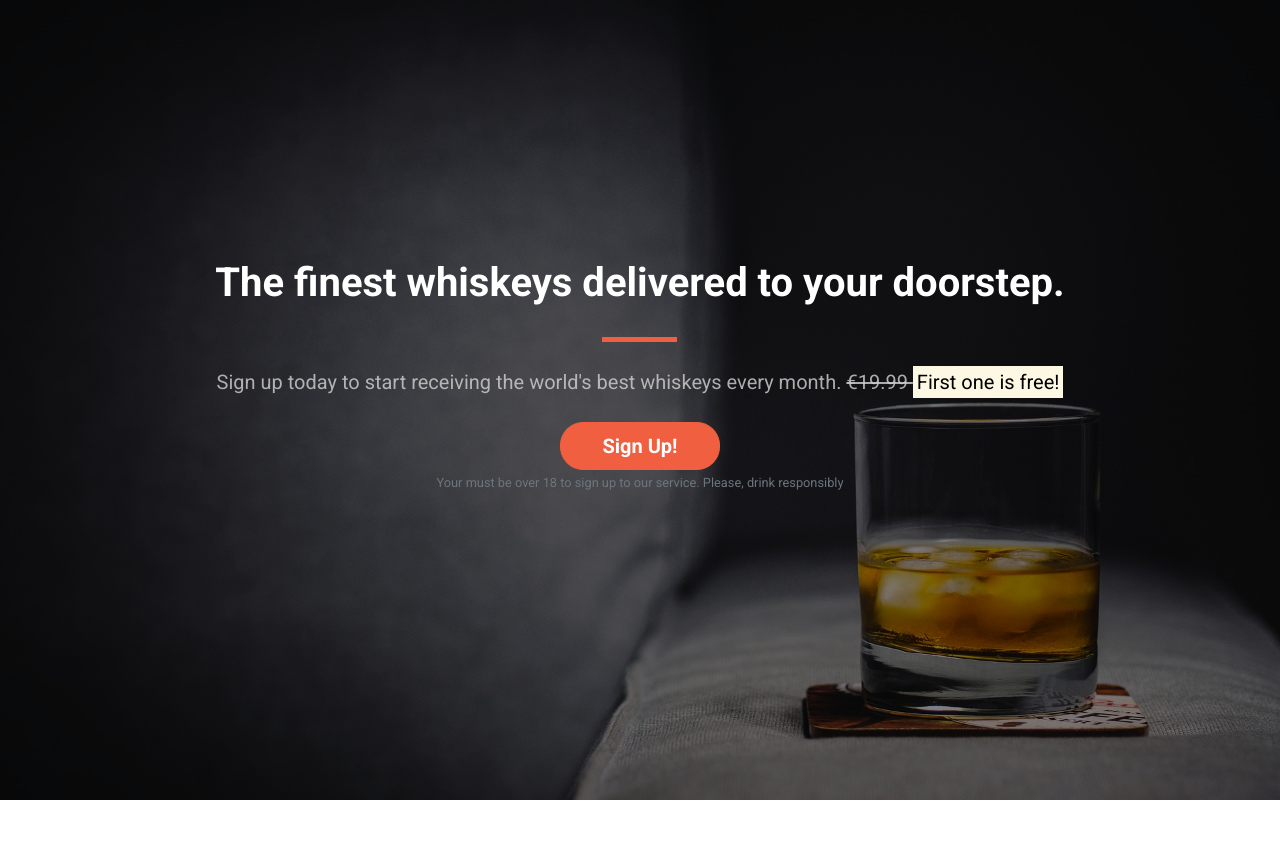
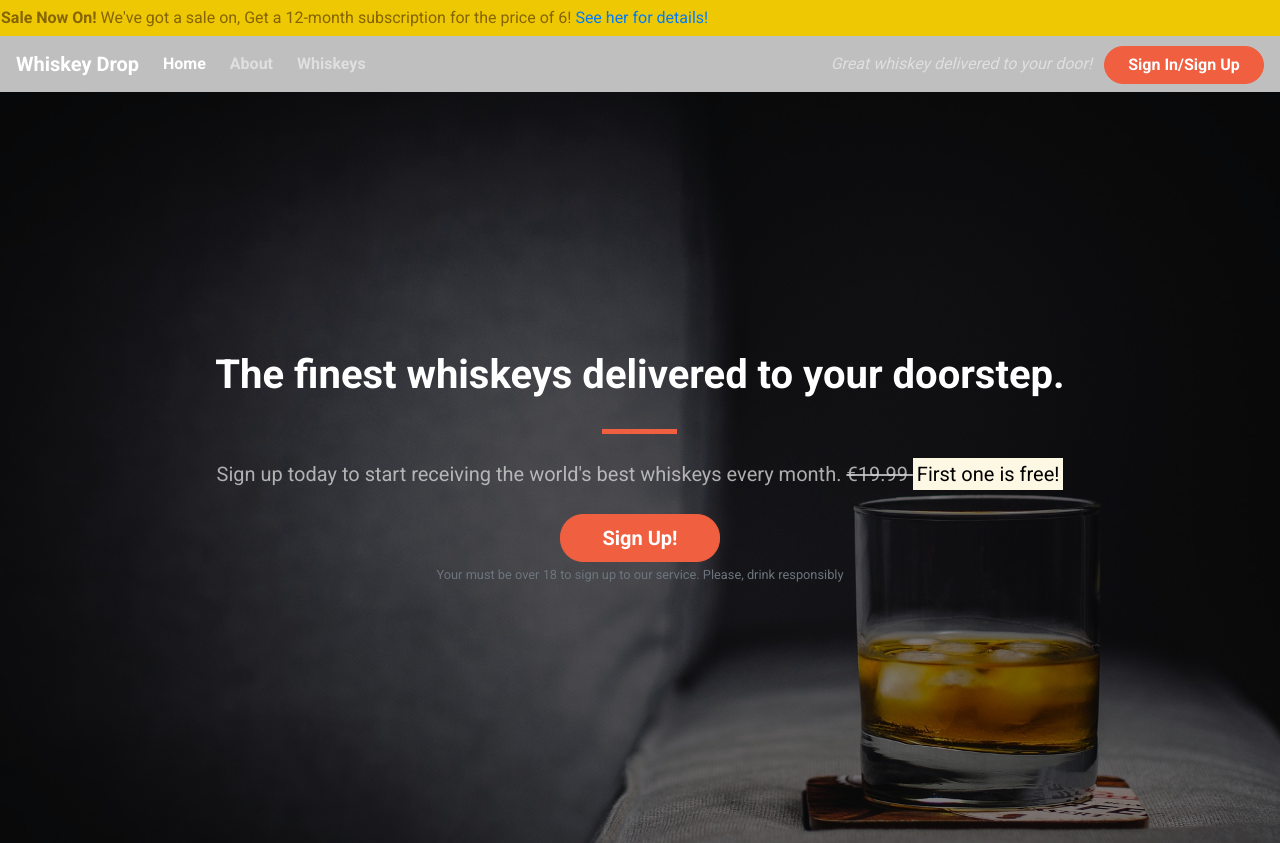
Before and after one commit to NgiapPuoyKoh/bootstrap, a plain HTML site: page index.html in a window 1280 px wide. Shown: the top 843 px of the page. Drawn offline with nearby package versions, Linux system fonts and the light colour scheme.

Commit message:
Styling Nav and Alert

```diff
--- a/css/style.css
+++ b/css/style.css
@@ -2,7 +2,20 @@ body {
     font-family: 'Roboto', sans-serif;
 }
 
-.alert-container {}
+.alert-container .col-12 {
+    padding-left: 0;
+    padding-right: 0;
+}
+
+.site-wide-alert {
+    border-radius: 0;
+    margin-bottom: 0;
+    padding: 5px 15px;
+    background-color: #eec802;
+    border-color: #eec802;
+    border: 1px solid transparent;
+}
+
 
 .callout-container {
     height: 100vh;
@@ -60,9 +73,29 @@ body {
     left: 0;
     padding-left: 0;
     padding-right: 0;
+    z-index: 1;
 }
 
 
+.navbar {
+    margin-bottom: 0;
+    border: 0;
+    width: 100%;
+    background-color: rgba(0,0,0,.25);
+}
+
+
+.navbar .navbar-toggler {
+    border: 0;
+}
+
+.navbar-dark .navbar-brand {
+    font-weight: bold;
+}
+
+.navbar .navbar-nav a {
+    font-weight: bold;
+}
 
 /*Jumbotron */
 
--- a/index.html
+++ b/index.html
@@ -18,6 +18,16 @@
 
 <body>
     <div class="container-fluid navalert-container">
+        <div class="containter-fluid alert-container">
+                <div class="row d-none d-sm-block">
+                    <div class="col-12">
+                        <div class="site-wide-alert alert alert-warning">
+                            <strong>Sale Now On!</strong> We've got a sale on, Get a 12-month subscription for the price of 6! <a href="">See her for details!</a>
+                        </div>
+                    </div>
+                </div>
+        </div>
+
     <nav class="navbar navbar-dark navbar-expand-sm">
         <a href="/" class="navbar-brand">Whiskey Drop</a>
 
@@ -44,18 +54,11 @@
         </div>
         <div class="d-none d-md-block">
             <p class="navbar-text my-auto mr-2"><i>Great whiskey delivered to your door!</i></p>
-            <a href="/login">Sign In/Sign Up</a>
+            <a href="/login" class="btn btn--cta btn--red">Sign In/Sign Up</a>
         </div>
     </nav>
-    </div>
 
-    <!-- <div class="containter alert-container">
-        <div class="row d-none d-sm-block">
-            <div class="col-12">
-                <strong>Sale Now On!</strong> We've got a sale on, Get a 12-month subscription for the price of 6! <a href="">See her for details!</a>
-            </div>S
-        </div>
-    </div> -->
+
 
     <div class="containter-fluid callout-container">
 		<!-- Callout -->
```
